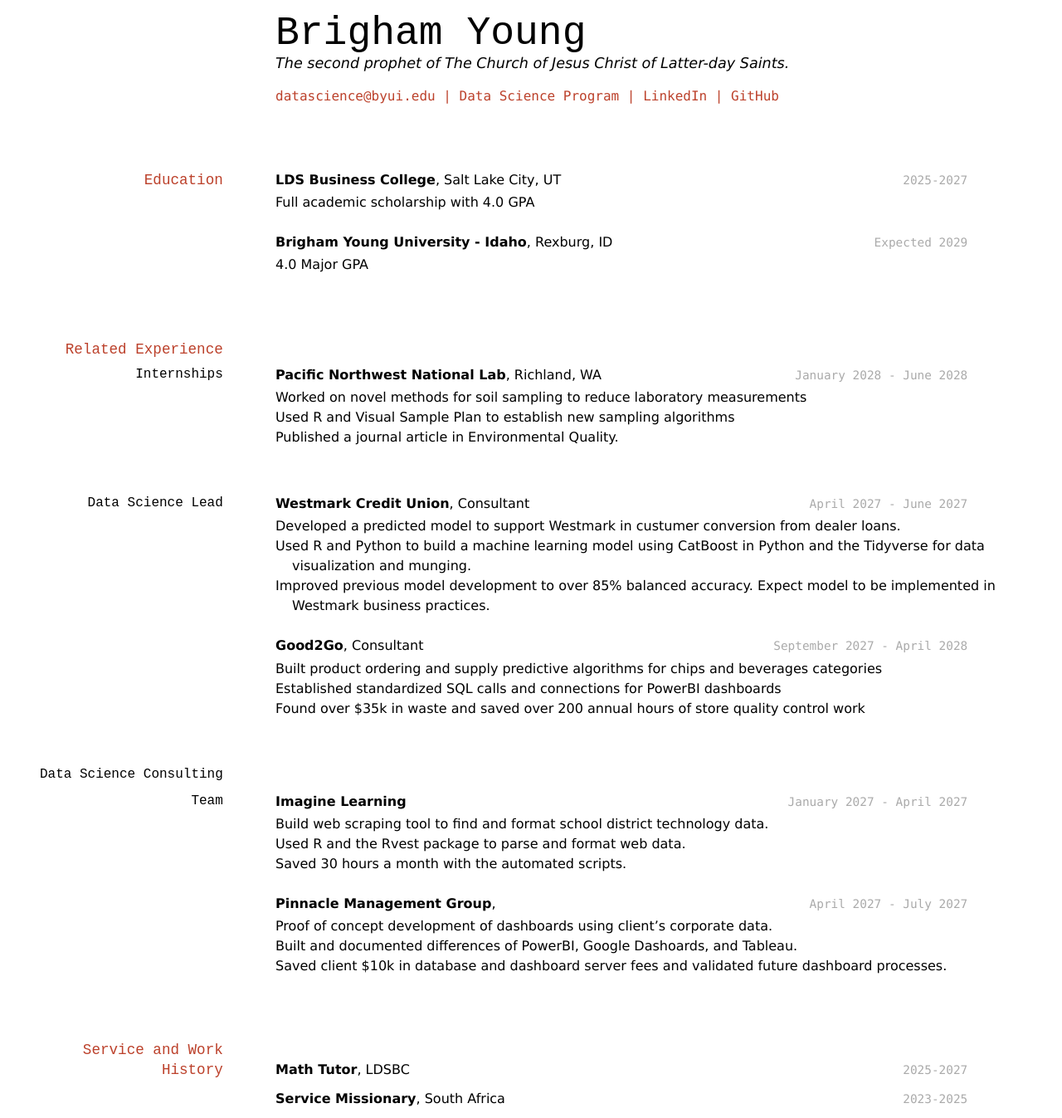
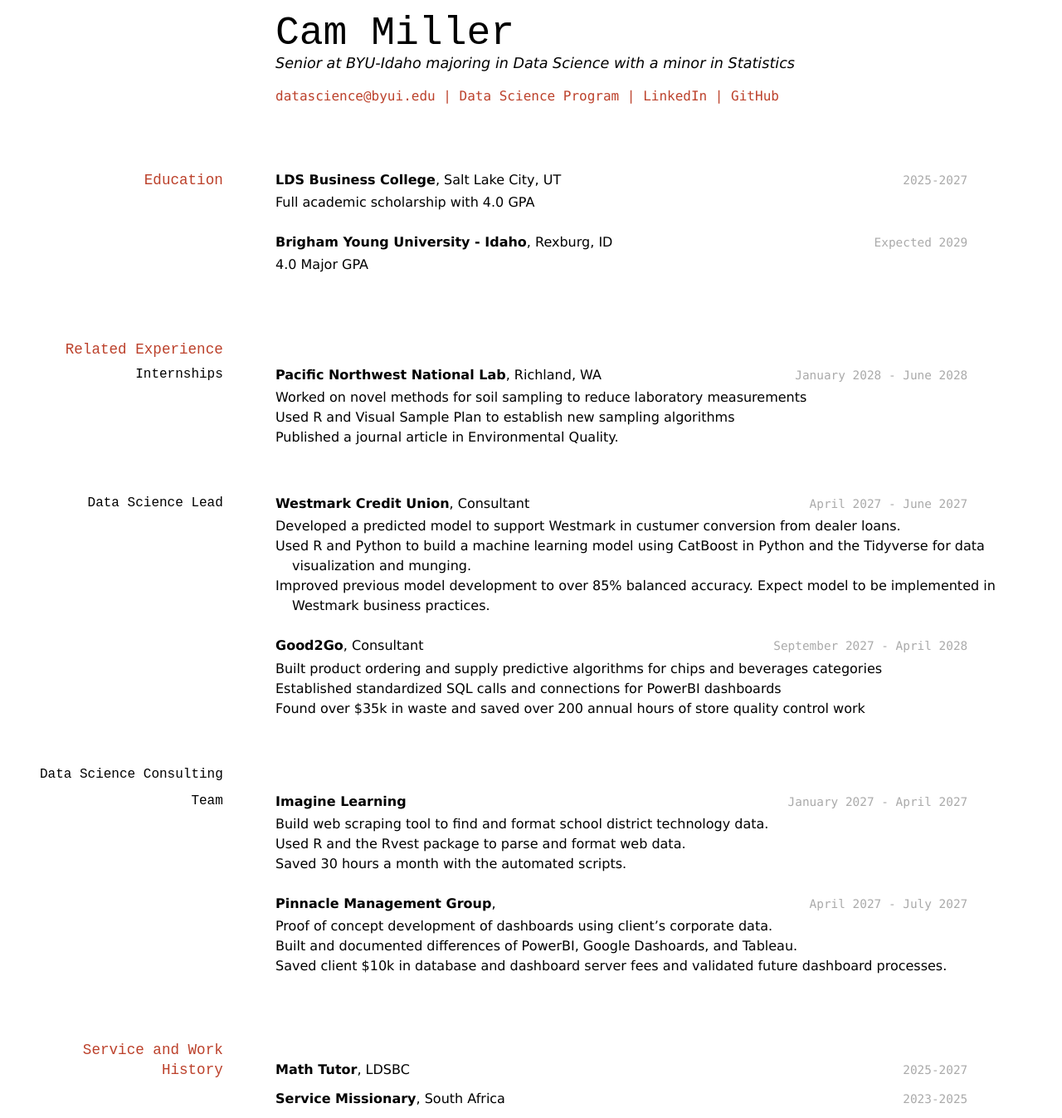
Before and after one commit to cam-miller-21/DS-Resume, a Jekyll site: the page built from docs/index.md, in a window 1280 px wide. Shown: the whole page at 83% size. Built offline with Jekyll 4.4.1, drawn with Linux system fonts in a browser that asks for light colours.

Commit message:
I updated my resume

```diff
--- a/docs/index.md
+++ b/docs/index.md
@@ -2,8 +2,8 @@
 layout: cv
 title: Brigham Young's Resume
 ---
-# Brigham Young
-The second prophet of The Church of Jesus Christ of Latter-day Saints.
+# Cam Miller
+Senior at BYU-Idaho majoring in Data Science with a minor in Statistics
 
 <div id="webaddress">
 <a href="datascience@byui.edu">datascience@byui.edu</a>
```
